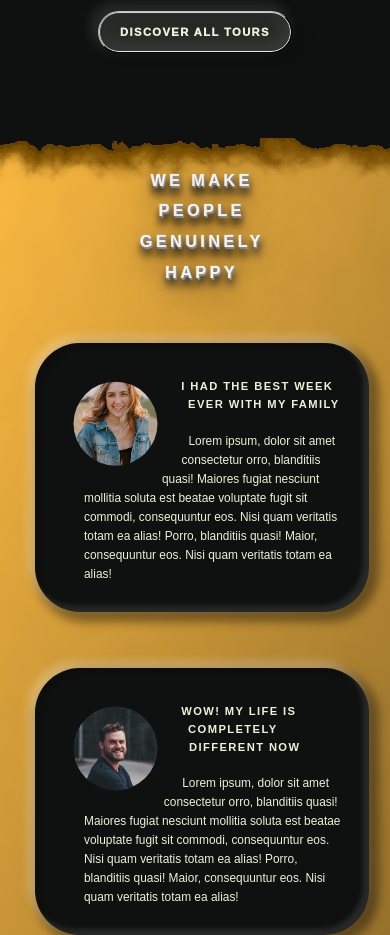
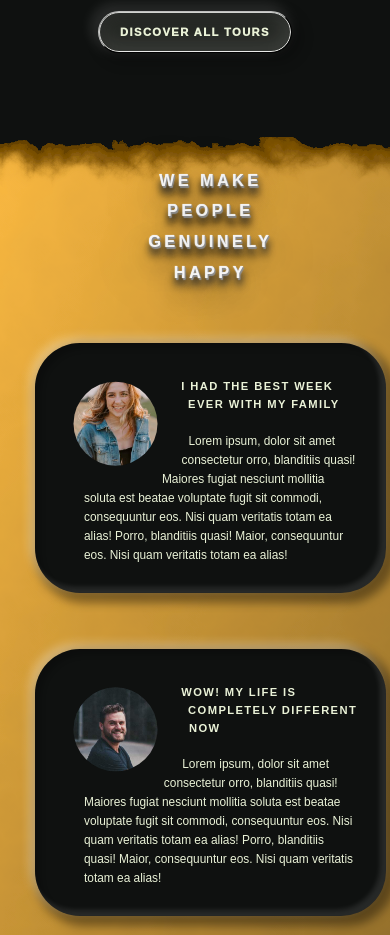
Before and after one commit to gitAmelio/natours, a website: page index.html in a window 390 px wide. Shown: the part 4600-5535 px from the top of the page. Drawn offline with Linux system fonts and the light colour scheme.

Commit message:
fixed phone response

```diff
--- a/sass/components/_story.scss
+++ b/sass/components/_story.scss
@@ -19,7 +19,7 @@
     }
 
     @include respond(phone){
-
+        width: 90vw;
         transform: skewX(0);
     }
 
--- a/sass/pages/_home.scss
+++ b/sass/pages/_home.scss
@@ -198,6 +198,7 @@
         width: 100vw;
 
         display: grid;
+        justify-content: space-around;
         grid-gap: 8rem;
         padding: 10rem;
 
```
Also changed, not shown: css/main.css.
